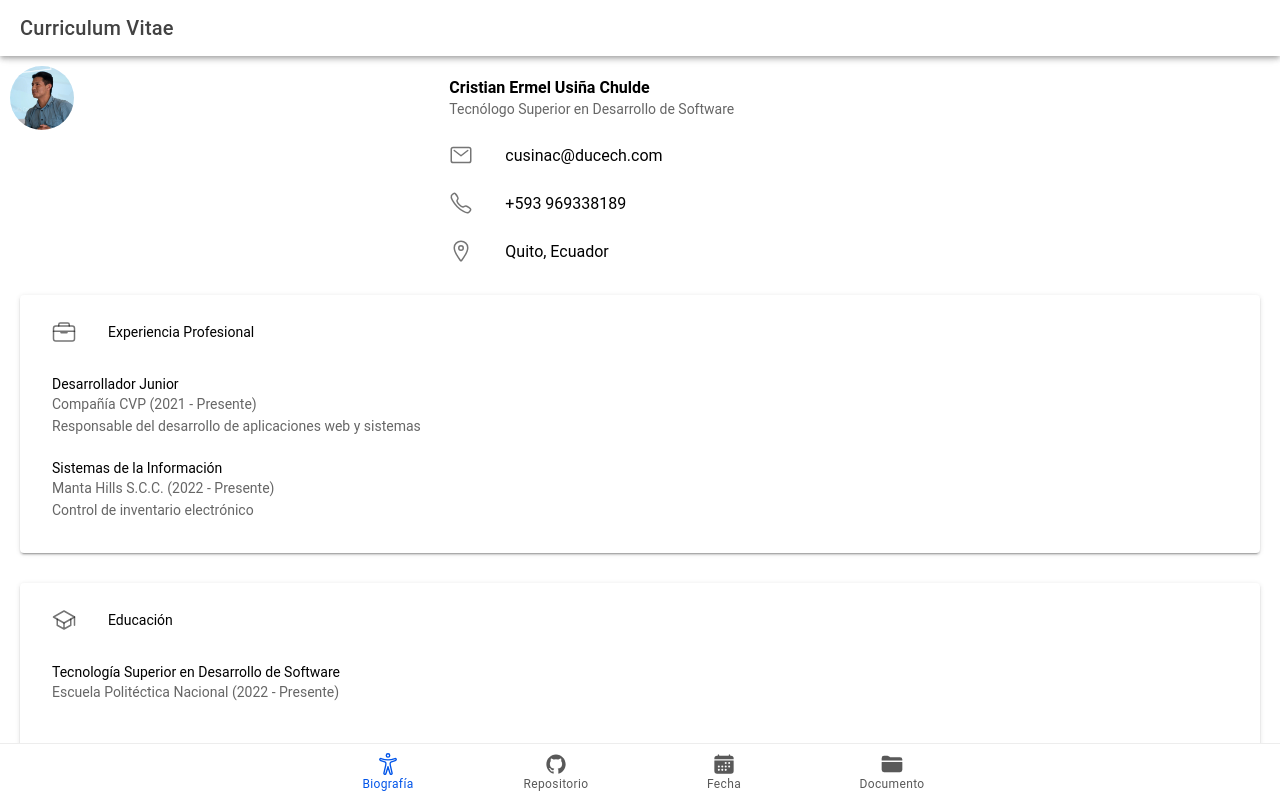
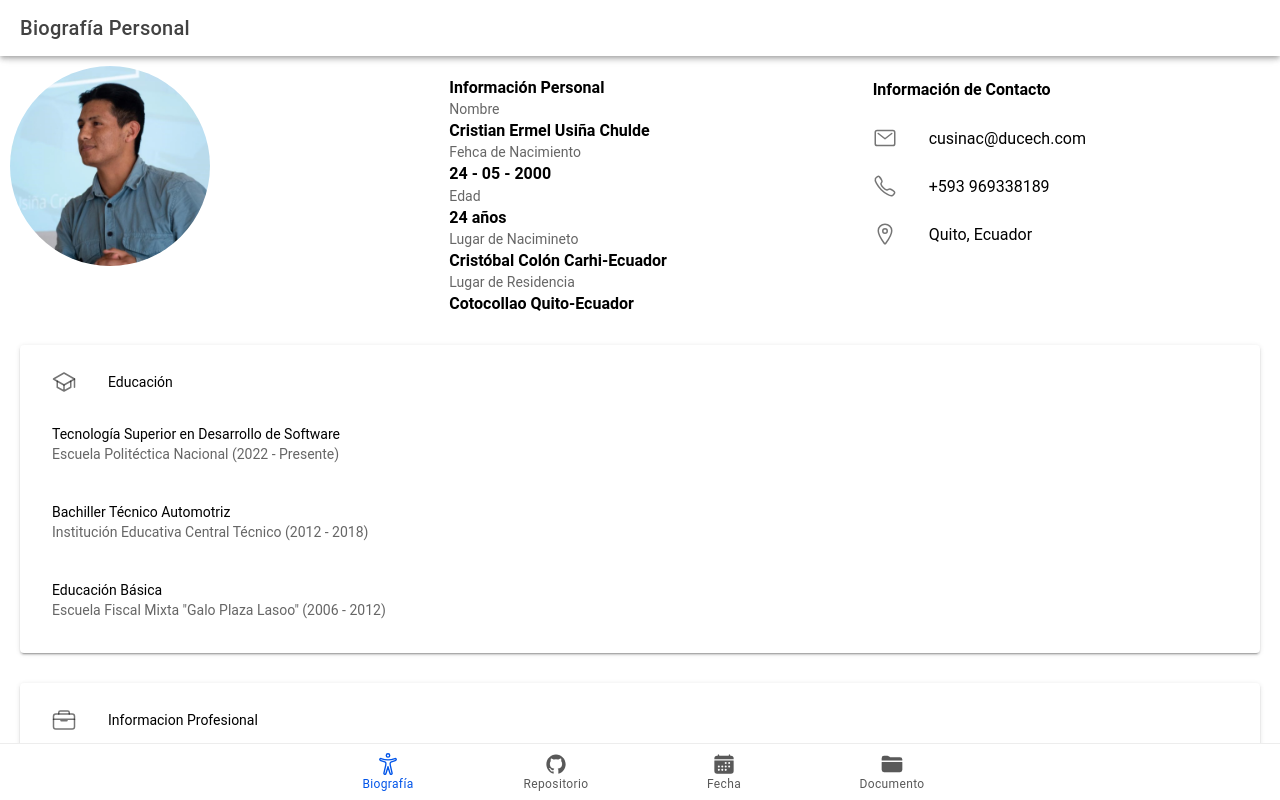
Before and after one commit to CrisLearn/appPrueba, a React (Vite) app in the folder app/: page /tab1 in a window 1280 px wide. Built offline with nearby package versions, Linux system fonts and the light colour scheme.

Commit message:
Pestaña 1

```diff
--- a/app/src/pages/Tab1.css
+++ b/app/src/pages/Tab1.css
@@ -0,0 +1,11 @@
+.avatar {
+    width: 200px; /* Ajusta el tamaño del contenedor del avatar */
+    height: 200px;
+  }
+
+  .profile-img {
+    width: 100%; /* Hace que la imagen ocupe todo el espacio del contenedor */
+    height: 100%;
+    object-fit: cover; /* Ajusta la imagen para que cubra el contenedor sin distorsión */
+    border-radius: 50%; /* Mantiene la imagen redondeada */
+  }
--- a/app/src/pages/Tab1.tsx
+++ b/app/src/pages/Tab1.tsx
@@ -1,5 +1,5 @@
 import { IonContent, IonHeader, IonPage, IonTitle, IonToolbar, IonItem, IonLabel, IonAvatar, IonGrid, IonRow, IonCol, IonCard, IonCardContent, IonIcon, IonList, IonChip } from '@ionic/react';
-import { mailOutline, callOutline, locationOutline, briefcaseOutline, schoolOutline } from 'ionicons/icons';
+import { mailOutline, callOutline, locationOutline, briefcaseOutline, schoolOutline, americanFootball, footballOutline, gameController, film } from 'ionicons/icons';
 import './Tab1.css';
 
 const Tab1: React.FC = () => {
@@ -10,7 +10,7 @@ const Tab1: React.FC = () => {
     <IonPage>
       <IonHeader>
         <IonToolbar>
-          <IonTitle>Curriculum Vitae</IonTitle>
+          <IonTitle>Biografía Personal</IonTitle>
         </IonToolbar>
       </IonHeader>
       <IonContent fullscreen>
@@ -23,12 +23,21 @@ const Tab1: React.FC = () => {
               </IonAvatar>
             </IonCol>
             {/* Información personal */}
-            <IonCol size="8">
+            <IonCol size="4">
               <IonItem lines="none">
                 <IonLabel>
-                  <h2><strong>Cristian Ermel Usiña Chulde</strong></h2>
-                  <p>Tecnólogo Superior en Desarrollo de Software</p>
+                  <h2><strong>Información Personal</strong></h2>
+                  <p>Nombre</p><h2><strong>Cristian Ermel Usiña Chulde</strong></h2>
+                  <p>Fehca de Nacimiento</p><h2><strong>24 - 05 - 2000</strong></h2>
+                  <p>Edad</p><h2><strong>24 años</strong></h2>
+                  <p>Lugar de Nacimineto</p><h2><strong>Cristóbal Colón Carhi-Ecuador</strong></h2>
+                  <p>Lugar de Residencia</p><h2><strong>Cotocollao Quito-Ecuador</strong></h2>
                 </IonLabel>
+              </IonItem>
+            </IonCol>
+            <IonCol size="4">
+              <IonItem lines="none">
+              <IonLabel><h2><strong>Información de Contacto</strong></h2></IonLabel>
               </IonItem>
               <IonItem lines="none">
                 <IonIcon icon={mailOutline} slot="start" />
@@ -45,35 +54,9 @@ const Tab1: React.FC = () => {
             </IonCol>
           </IonRow>
 
-          {/* Experiencia Profesional */}
-          <IonRow>
-            <IonCol>
-              <IonCard>
-                <IonCardContent>
-                  <IonItem lines="none">
-                    <IonIcon icon={briefcaseOutline} slot="start" />
-                    <IonLabel><h3>Experiencia Profesional</h3></IonLabel>
-                  </IonItem>
-                  <IonList>
-                    <IonItem lines="none">
-                      <IonLabel>
-                        <h4>Desarrollador Junior</h4>
-                        <p>Compañía CVP (2021 - Presente)</p>
-                        <p>Responsable del desarrollo de aplicaciones web y sistemas</p>
-                      </IonLabel>
-                    </IonItem>
-                    <IonItem lines="none">
-                      <IonLabel>
-                        <h4>Sistemas de la Información</h4>
-                        <p>Manta Hills S.C.C. (2022 - Presente)</p>
-                        <p>Control de inventario electrónico</p>
-                      </IonLabel>
-                    </IonItem>
-                  </IonList>
-                </IonCardContent>
-              </IonCard>
-            </IonCol>
-          </IonRow>
+
+
+
 
           {/* Educación */}
           <IonRow>
@@ -100,6 +83,69 @@ const Tab1: React.FC = () => {
                       </IonLabel>
                     </IonItem>
                   </IonList>
+                  <IonList>
+                    <IonItem lines="none">
+                      <IonLabel>
+                        <h4>Educación Básica</h4>
+                        <p>Escuela Fiscal Mixta "Galo Plaza Lasoo" (2006 - 2012)</p>
+                      </IonLabel>
+                    </IonItem>
+                  </IonList>
+                </IonCardContent>
+              </IonCard>
+            </IonCol>
+          </IonRow>
+
+           {/* Experiencia Profesional */}
+           <IonRow>
+            <IonCol>
+              <IonCard>
+                <IonCardContent>
+                  <IonItem lines="none">
+                    <IonIcon icon={briefcaseOutline} slot="start" />
+                    <IonLabel><h3>Informacion Profesional</h3></IonLabel>
+                  </IonItem>
+                  <IonList>
+                    <IonItem lines="none">
+                      <IonLabel>
+                        <h4>Desarrollador Junior</h4>
+                        <p>Compañía CVP (2021 - Presente)</p>
+                        <p>Responsable del desarrollo de aplicaciones web y sistemas</p>
+                      </IonLabel>
+                    </IonItem>
+                    <IonItem lines="none">
+                      <IonLabel>
+                        <h4>Sistemas de la Información</h4>
+                        <p>Manta Hills S.C.C. (2022 - Presente)</p>
+                        <p>Control de inventario electrónico</p>
+                      </IonLabel>
+                    </IonItem>
+                  </IonList>
+                </IonCardContent>
+              </IonCard>
+            </IonCol>
+          </IonRow>
+           {/* Experiencia Profesional */}
+           <IonRow>
+            <IonCol>
+              <IonCard>
+                <IonCardContent>
+                  <IonItem lines="none">
+                    <IonIcon icon={americanFootball} slot="start" />
+                    <IonLabel><h3>Hobbies</h3></IonLabel>
+                  </IonItem>
+                  <IonItem lines="none">
+                <IonIcon icon={footballOutline} slot="start" />
+                <IonLabel>Fútbol</IonLabel>
+              </IonItem>
+              <IonItem lines="none">
+                <IonIcon icon={gameController} slot="start" />
+                <IonLabel>VideoJuegos</IonLabel>
+              </IonItem>
+              <IonItem lines="none">
+                <IonIcon icon={film} slot="start" />
+                <IonLabel>Películas</IonLabel>
+              </IonItem>
                 </IonCardContent>
               </IonCard>
             </IonCol>
@@ -110,7 +156,7 @@ const Tab1: React.FC = () => {
             <IonCol>
               <IonCard>
                 <IonCardContent>
-                  <IonLabel><h3>Habilidades</h3></IonLabel>
+                  <IonLabel><h3>Habilidades de Software</h3></IonLabel>
                   <IonChip color="primary">
                     <IonLabel>JavaScript</IonLabel>
                   </IonChip>
```
